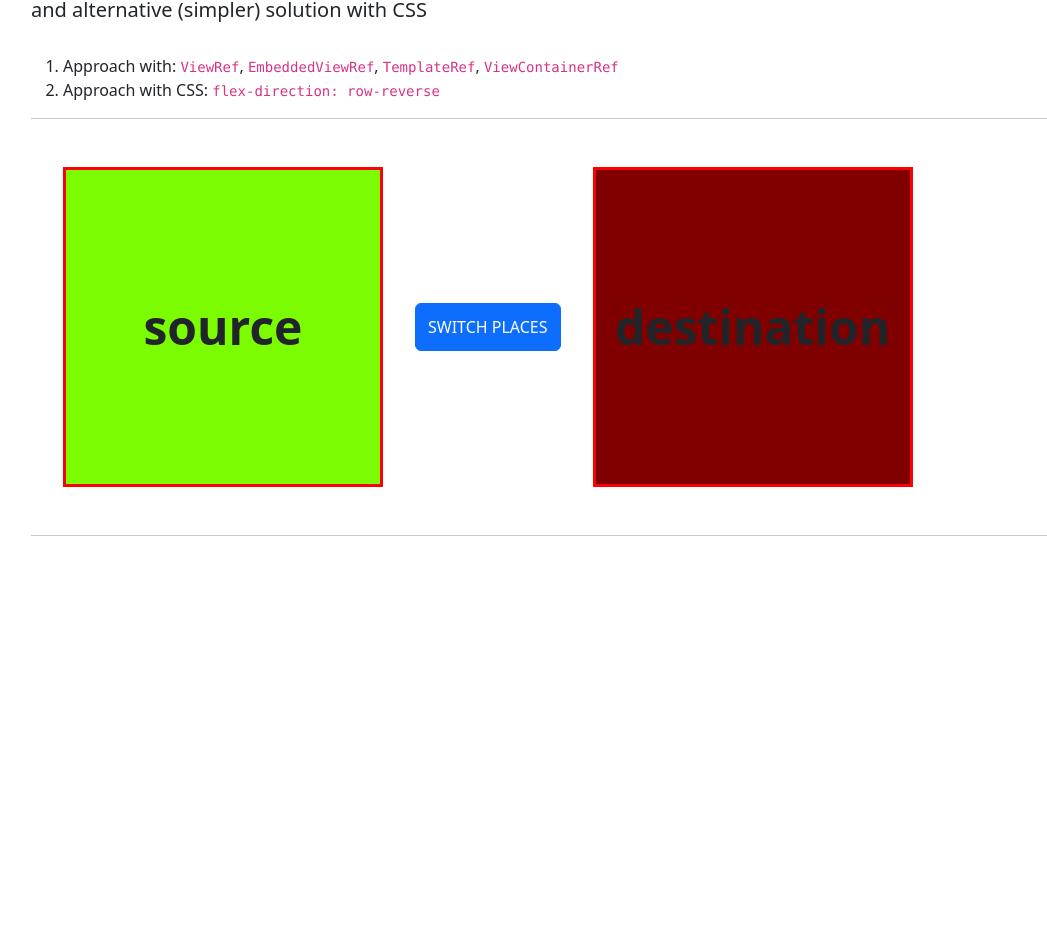
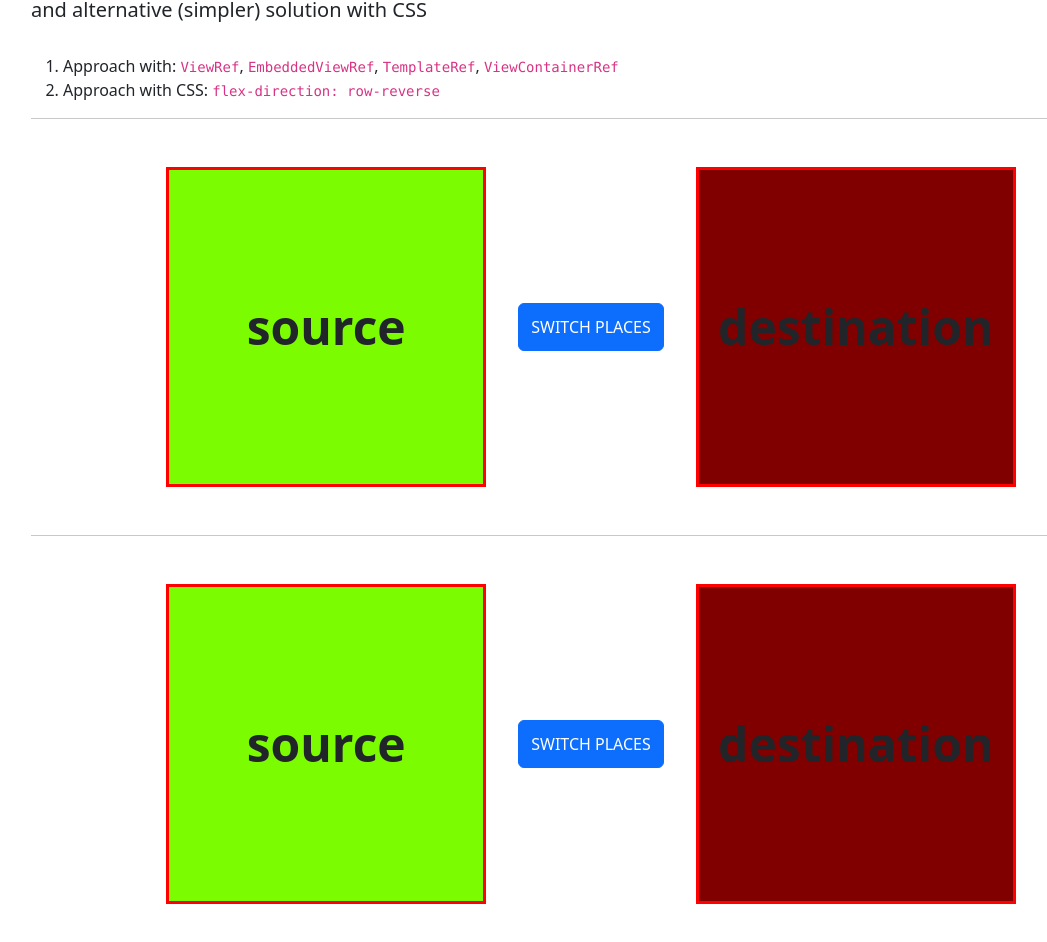
Before and after one commit to igpeev/angular-dynamic-components-demo, an Angular app: page / in a window 1280 px wide. Shown: the part 138-1080 px from the top of the page, without its empty margins (49-1096 px from the left). Before the commit the page ends 800 px from the top, so only its background shows below. Built offline with nearby package versions, Linux system fonts and the light colour scheme.

Commit message:
CSS approach

```diff
--- a/src/app/app.component.html
+++ b/src/app/app.component.html
@@ -24,3 +24,17 @@
 </ng-template>
 
 <hr />
+
+<div class="app-container" [ngClass]="{ 'app-switched': isSwitched }">
+
+    <app-card [cardType]="CardTypeEnum.SOURCE"></app-card>
+
+    <button type="button"
+            class="btn btn-primary app-button app-switch-places-button"
+            (click)="onSwitchPlacesWithCssClicked()">
+        SWITCH PLACES
+    </button>
+
+    <app-card [cardType]="CardTypeEnum.DESTINATION"></app-card>
+
+</div>
--- a/src/app/app.component.scss
+++ b/src/app/app.component.scss
@@ -1,8 +1,13 @@
 .app-container {
     display: flex;
+    justify-content: center;
     align-items: center;
 }
 
 .app-button {
     height: 3rem;
 }
+
+.app-switched {
+    flex-direction: row-reverse;
+}
--- a/src/app/app.component.ts
+++ b/src/app/app.component.ts
@@ -20,6 +20,8 @@ import { AppCardComponent, CardTypeEnum } from './app-card/app-card.component';
 })
 export class AppComponent implements AfterViewInit, OnDestroy {
     public readonly CardTypeEnum = CardTypeEnum;
+
+    public isSwitched = false;
 
     #sourceAndDestinationCardAnchorViewContainerRef!: ViewContainerRef;
     @ViewChild('sourceAndDestinationCardAnchor', { read: ViewContainerRef })
@@ -85,6 +87,11 @@ export class AppComponent implements AfterViewInit, OnDestroy {
         this.#sourceAndDestinationCardAnchorViewContainerRef.move(this.#destinationEmbeddedViewRef, sourceIndex);
     }
 
+    public onSwitchPlacesWithCssClicked() {
+        console.log('SWITCH places with CSS clicked !');
+        this.isSwitched = !this.isSwitched;
+    }
+
     private destroyDynamicComponents() {
         this.#sourceEmbeddedViewRef.destroy();
         this.#switchButtonEmbeddedViewRef.destroy();
```
